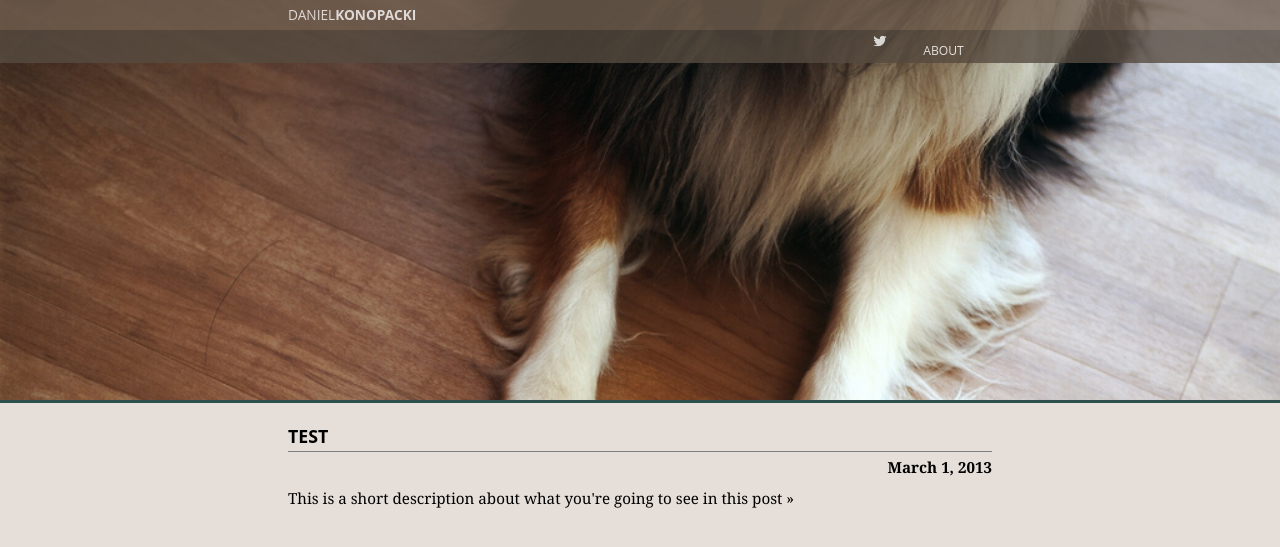
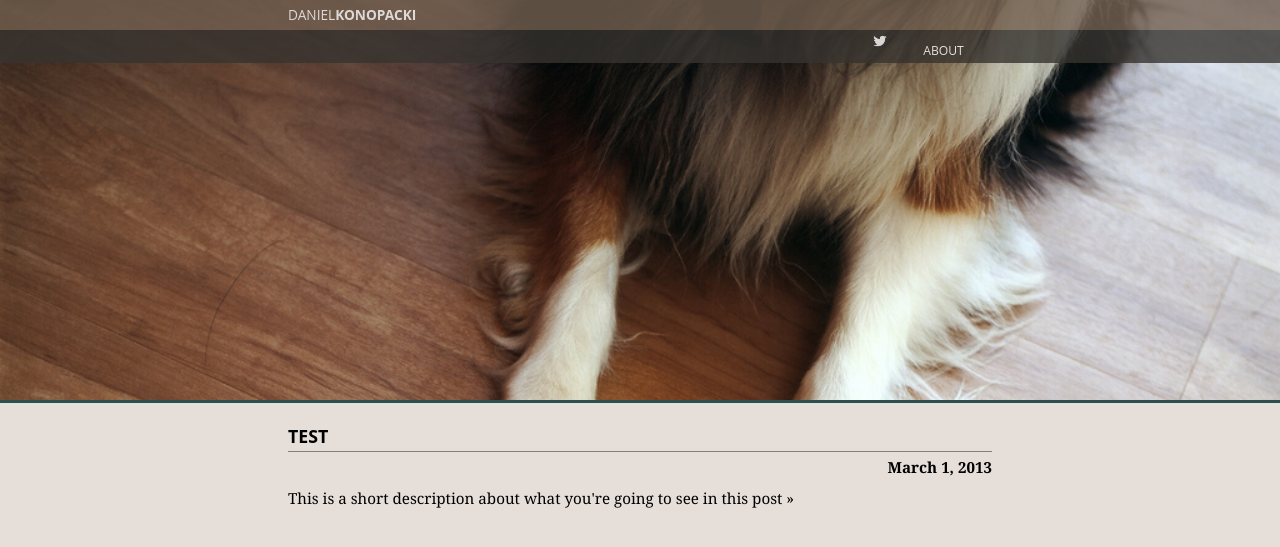
Before and after one commit to danielkonopacki/danielkonopacki.github.com, a Jekyll site: the page built from index.html, in a window 1280 px wide. Shown: the top 547 px of the page. Built offline with Jekyll 4.4.1, drawn with Linux system fonts in a browser that asks for light colours; Markdown is read by kramdown in place of the engine named in the settings.

Commit message:
Style changes

```diff
--- a/css/layout.css
+++ b/css/layout.css
@@ -16,7 +16,7 @@ html, body {
 }
 
 #nav {
-  background-color: #574B40;
+  background-color: #383430;
 }
 
 #nav ul {
```
